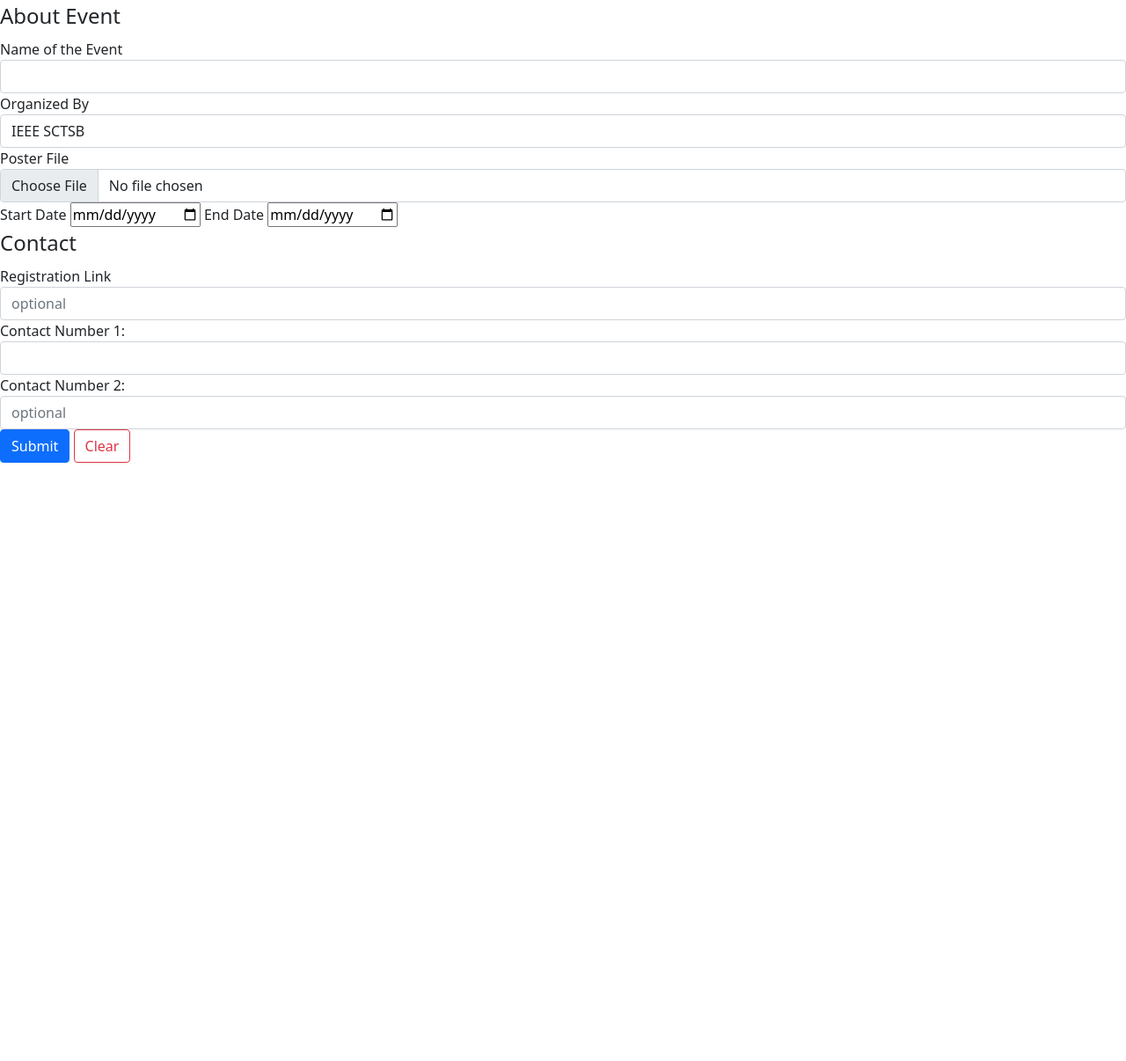
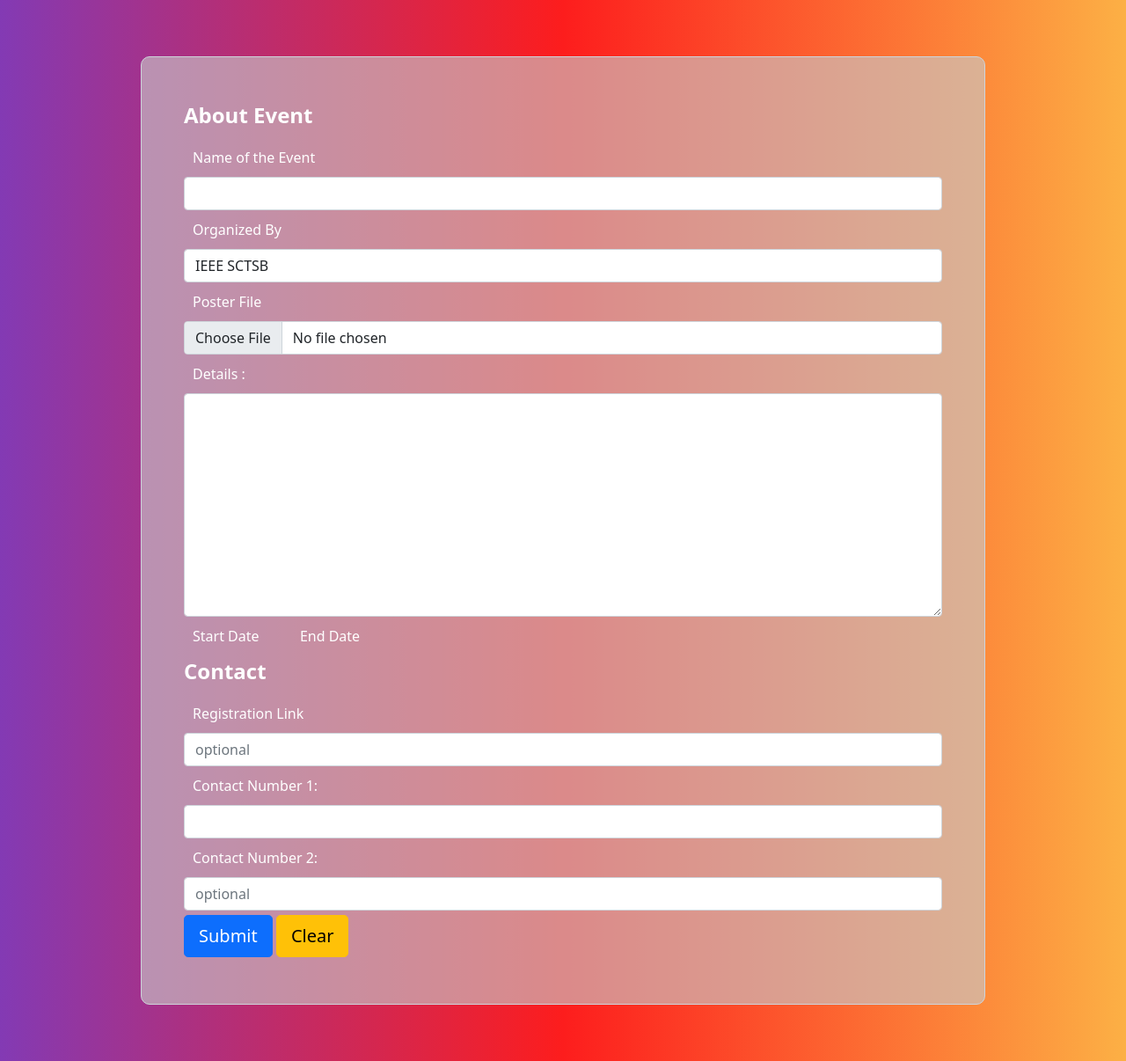
Before and after one commit to aswnss-m/SCT_wall, a Python web app: template app/templates/form.html in a window 1280 px wide. Shown: the whole page at 88% size. Before the commit the page ends 526 px from the top, so only its background shows below. Run offline with Jinja, Linux system fonts and the light colour scheme; the template is opened without the code that fills it, so the values that code supplies are empty.

Commit message:
Working on form and db

```diff
--- /dev/null
+++ b/app/static/forms.css
@@ -0,0 +1,64 @@
+* {
+    margin: none;
+    padding: 0;
+}
+body{
+    background: rgb(131,58,180);
+    background: linear-gradient(90deg, rgba(131,58,180,1) 0%, rgba(253,29,29,1) 50%, rgba(252,176,69,1) 100%);
+}
+.master{
+    width : 95vw;
+    height: auto;
+    padding: 5% 10%;
+    margin:auto;
+}
+.master form{
+    background: rgba(201, 201, 201, 0.637);
+    padding: 5%;
+    padding: 5%;
+    border-radius: 10px;
+}
+
+label{
+    padding: 10px;
+    color: white;
+}
+
+legend{
+    font-weight: bold;
+    color: white;
+}
+
+.datepicker-toggle {
+    display: inline-block;
+    position: relative;
+    width: 18px;
+    height: 19px;
+  }
+  .datepicker-toggle-button {
+    position: absolute;
+    left: 0;
+    top: 0;
+    width: 10rem;
+    height: 10rem;
+  }
+  .datepicker-input {
+    position: absolute;
+    left: 0;
+    top: 0;
+    width: 100%;
+    height: 100%;
+    opacity: 0;
+    cursor: pointer;
+    box-sizing: border-box;
+  }
+  .datepicker-input::-webkit-calendar-picker-indicator {
+    position: absolute;
+    left: 0;
+    top: 0;
+    width: 100%;
+    height: 100%;
+    margin: 0;
+    padding: 0;
+    cursor: pointer;
+  }
--- a/app/templates/form.html
+++ b/app/templates/form.html
@@ -1,16 +1,19 @@
 {% extends 'base.html' %}
 
-{% block head %}{% endblock %}
+{% block head %}
+<link rel="stylesheet" href="static/forms.css">
+{% endblock %}
 
 {% block body %}
 
-    <form>
+  <div class="master">
+    <form action='submit()' class="form-control">
         <div class="form-group">
             <legend>About Event</legend>
             <label for="Event">Name of the Event</label>
-            <input type="text" class="form-control" id="eventName" required>
+            <input type="text" class="form-control" id="eventName" name="eventName" required>
             <label for="Organizer">Organized By</label>
-            <select class="form-control" id="organizer">
+            <select class="form-control" id="organizer" name="organizer">
                 <option value="IEEE_SCTSB">IEEE SCTSB</option>
                 <option value="IEEE">IEEE (Other College)</option>
                 <option value="NSS_SCTCE">NSS SCT</option>
@@ -24,11 +27,18 @@
             </select>
             <label for="eventPoster">Poster File</label>
             <input type="file" name="eventPoster" id="eventPoster" class="form-control" required>
-
+            <label for="eventDetails">Details :</label>
+            <textarea name="eventDetails" id="eventDetails" cols="30" rows="10" class="form-control"></textarea>
             <label for="startDate">Start Date</label>
-            <input type="date" name="startDate" id="startDate" class="from-control">
+            <span class="datepicker-toggle">
+                <span class="datepicker-toggle-button"></span>
+                <input type="date" class="datepicker-input" name="startDate">
+              </span>
             <label for="startDate" >End Date</label>
-            <input type="date" name="endDate" id="endDate" class="from-control" required>
+            <span class="datepicker-toggle">
+                <span class="datepicker-toggle-button"></span>
+                <input type="date" class="datepicker-input" name="endDate">
+              </span>
         </div>
         <div class="form-group">
             <legend>Contact</legend>
@@ -40,7 +50,15 @@
             <input type="text" class="form-control" name="contactTwo" placeholder="optional">
 
         </div>
-            <button type="submit" class="btn btn-primary">Submit</button>
-            <button type="reset" class="btn btn-outline-danger">Clear</button>
-            </form>
+        <div style="margin: 5px 0;">
+            <button type="submit" class="btn btn-primary btn-lg">Submit</button>
+            <button type="reset" class="btn btn-warning btn-lg" >Clear</button>
+        </div>
+    </form>
+  </div>
+  <script>
+    function submit(){
+      alert("Done");
+    }
+  </script>
         {% endblock %}
```
Also changed, not shown: app/app.py (+13 -2 lines).
